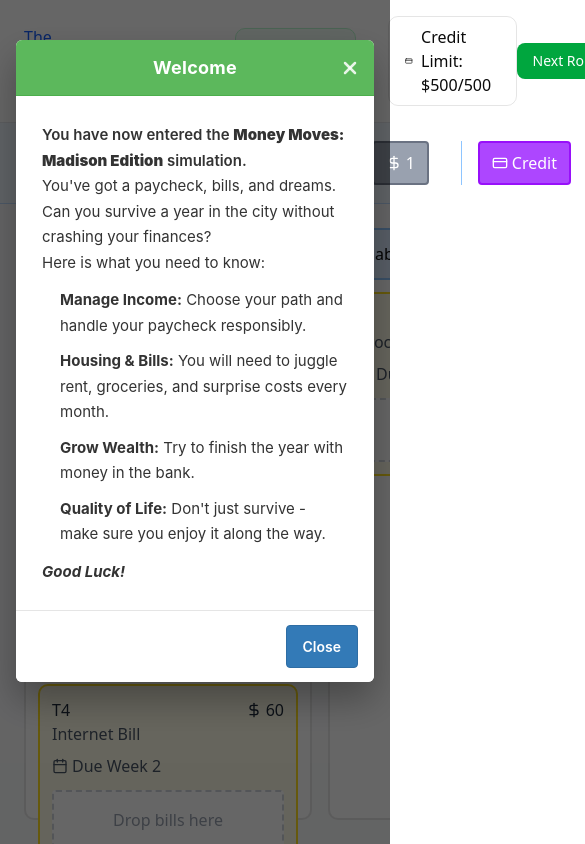
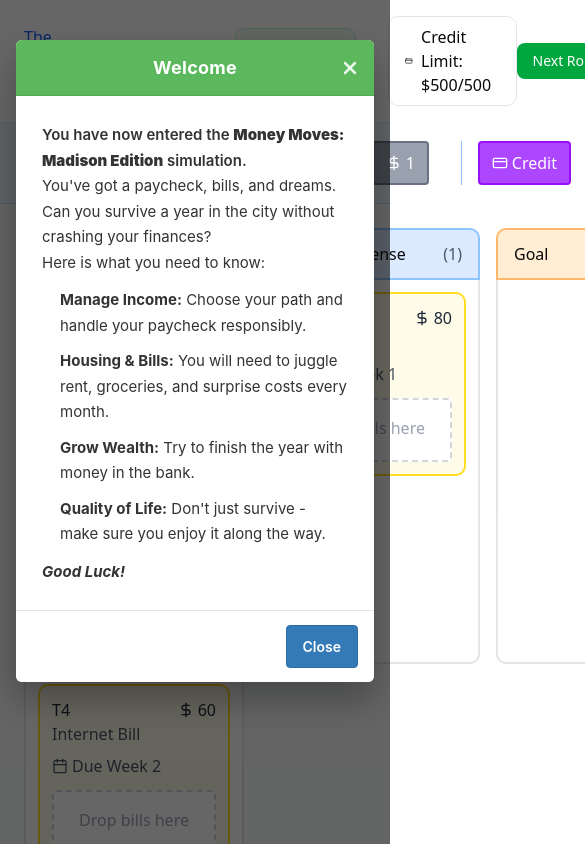
Before and after one commit to HongzhengL/MadHacks, a React (Vite) app in the folder frontend/: page / in a window 390 px wide. Shown: the top 844 px of the page, 585 px wide, since content can reach past the window. Built offline with nearby package versions, Linux system fonts and the light colour scheme.

Commit message:
feat: refactor board to use CSS Grid for column layout and improve column responsiveness.

```diff
--- a/frontend/src/components/KanbanBoard.jsx
+++ b/frontend/src/components/KanbanBoard.jsx
@@ -10,8 +10,15 @@ const columns = [
 
 export function KanbanBoard({ tasks, onMoveTask, onAssignBill, onRemoveBill }) {
     return (
-        <div className="flex-1 overflow-x-auto bg-gray-50">
-            <div className="h-full flex gap-4 p-6 min-w-max">
+        <div className="flex-1 overflow-auto bg-gray-50">
+            <div
+                className="h-full gap-4 p-6"
+                style={{
+                    display: 'grid',
+                    gridTemplateColumns: `repeat(${columns.length}, minmax(220px, 1fr))`,
+                    alignItems: 'start',
+                }}
+            >
                 {columns.map((column) => {
                     const columnTasks = tasks.filter((task) => task.status === column.id);
                     return (
--- a/frontend/src/components/KanbanColumn.jsx
+++ b/frontend/src/components/KanbanColumn.jsx
@@ -28,7 +28,7 @@ export function KanbanColumn({ column, tasks, onMoveTask, onAssignBill, onRemove
     };
 
     return (
-        <div className="w-72 flex flex-col">
+        <div className="flex flex-col" style={{ minWidth: 0 }}>
             <div className={`px-4 py-3 rounded-t-lg border-2 ${getHeaderColor()}`}>
                 <div className="flex items-center justify-between">
                     <span>{column.title}</span>
```
